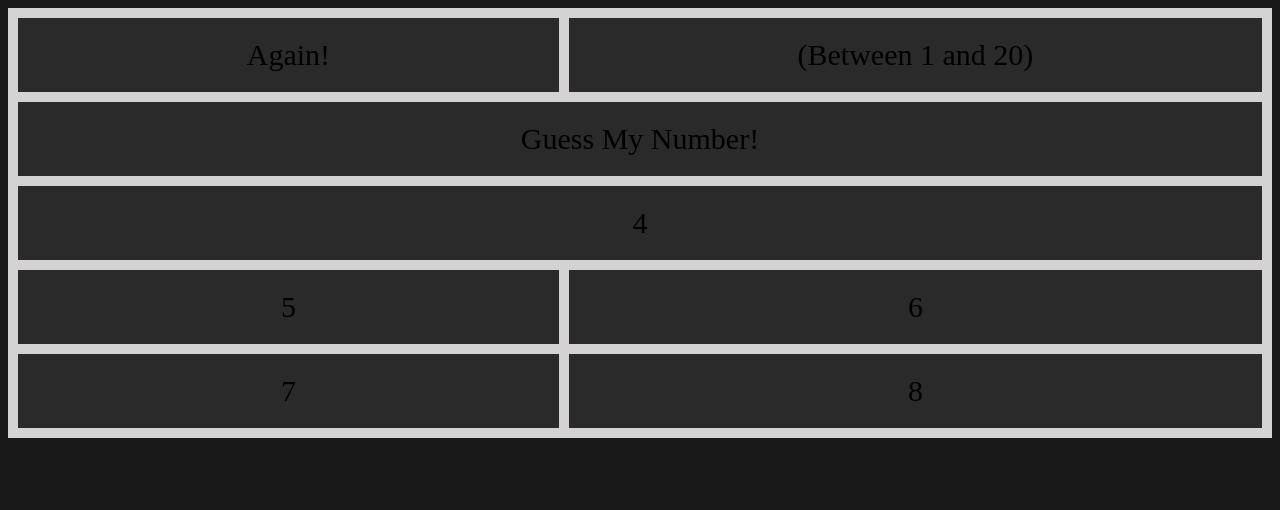
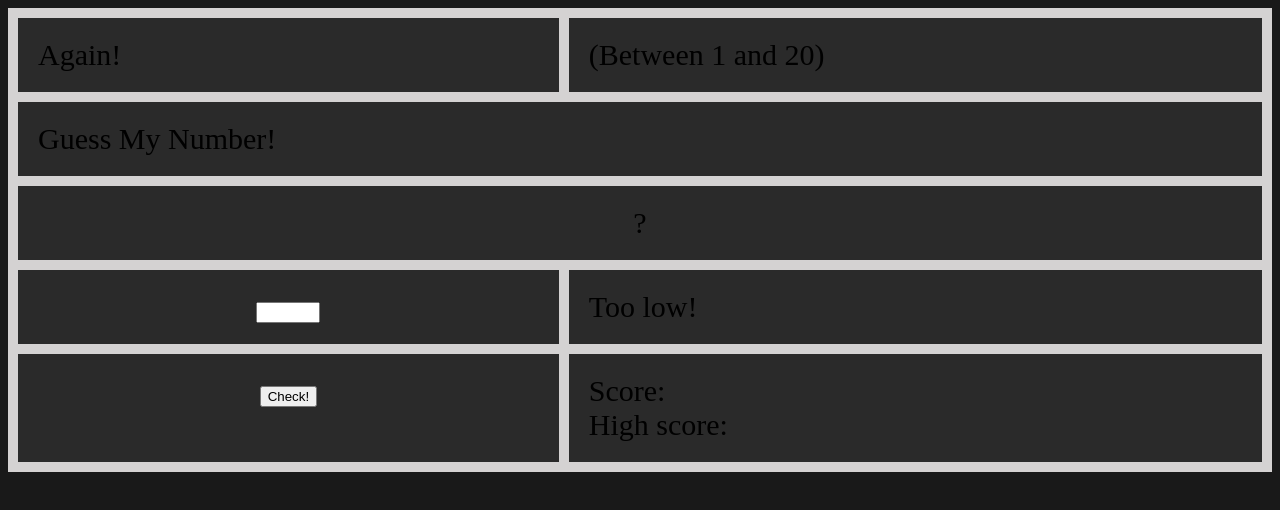
Before and after one commit to user-dev-srz/Guess-My-Number, a plain HTML site: page index.html in a window 1280 px wide. Drawn offline with Linux system fonts and the light colour scheme.

Commit message:
added styling, in progress

```diff
--- a/index.html
+++ b/index.html
@@ -18,11 +18,22 @@
 				<div class="grid-item item3">
 					<div class="title">Guess My Number!</div>
 				</div>
-				<div class="grid-item item4">4</div>
-				<div class="grid-item item5">5</div>
-				<div class="grid-item item6">6</div>
-				<div class="grid-item item7">7</div>
-				<div class="grid-item item8">8</div>
+				<div class="grid-item item4">
+					<div class="reveal">?</div>
+				</div>
+				<div class="grid-item item5">
+					<div class="input-number">
+						<input type="number" id="guess-number" name="guess-number" min="10" max="100" />
+					</div>
+				</div>
+				<div class="grid-item item6">
+					<div class="up-down">Too low!</div>
+				</div>
+				<div class="grid-item item7"><button class="guess-number">Check!</button></div>
+				<div class="grid-item item8">
+					<div class="div">Score:</div>
+					<div class="high-score">High score:</div>
+				</div>
 			</div>
 		</div>
 		<script src="script.js"></script>
--- a/styles.css
+++ b/styles.css
@@ -11,7 +11,7 @@ body {
 
 .grid-item {
 	background-color: rgba(0, 0, 0, 0.8);
-	text-align: center;
+	text-align: left;
 	padding: 20px;
 	font-size: 30px;
 }
@@ -32,10 +32,12 @@ body {
 .item4 {
 	grid-column: 1 / span 4;
 	grid-row: 3;
+	text-align: center;
 }
 .item5 {
 	grid-column: 1 / span 2;
 	grid-row: 4;
+	text-align: center;
 }
 .item6 {
 	grid-column: 3 / span 2;
@@ -44,6 +46,7 @@ body {
 .item7 {
 	grid-column: 1 / span 2;
 	grid-row: 5;
+	text-align: center;
 }
 .item8 {
 	grid-column: 3 / span 2;
```
